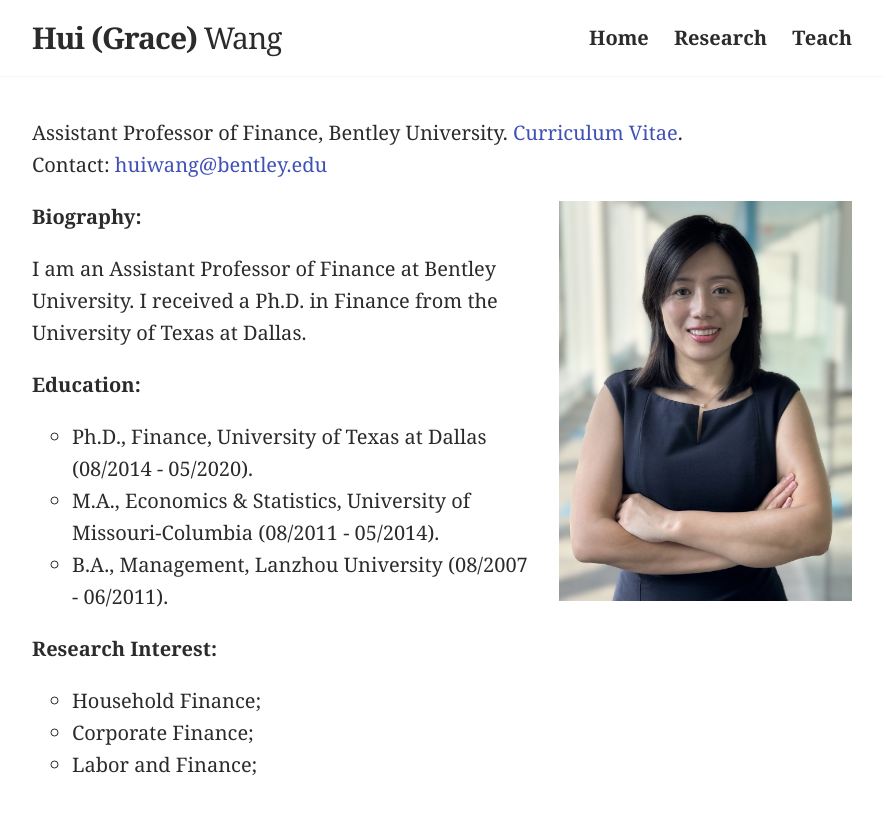
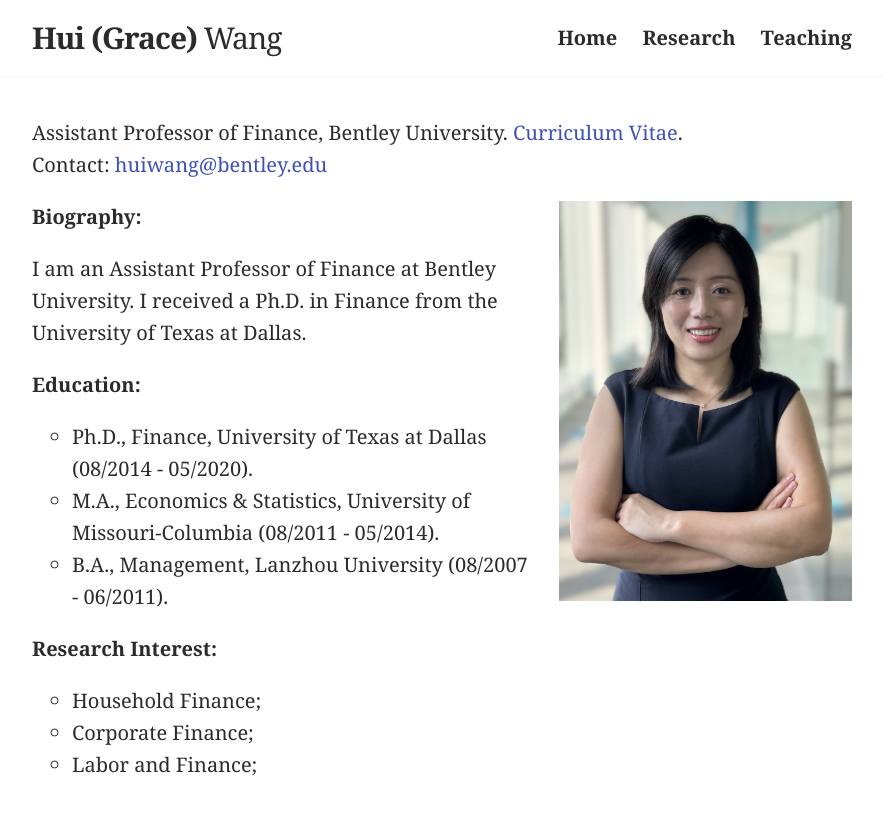
Before and after one commit to huigracewang/homepage, a Jekyll site: the page built from index.md, in a window 1280 px wide. Shown: the top 814 px of the page, without its empty margins (198-1081 px from the left). Built offline with Jekyll 4.4.1, drawn with Linux system fonts in a browser that asks for light colours.

Commit message:
Update _config.yml

```diff
--- a/_config.yml
+++ b/_config.yml
@@ -15,7 +15,7 @@ header:
     - name: Home
       slug: /
     - name: Research
-    - name: Teach
+    - name: Teaching
 
 footer:
   show_powered_by: false
```
